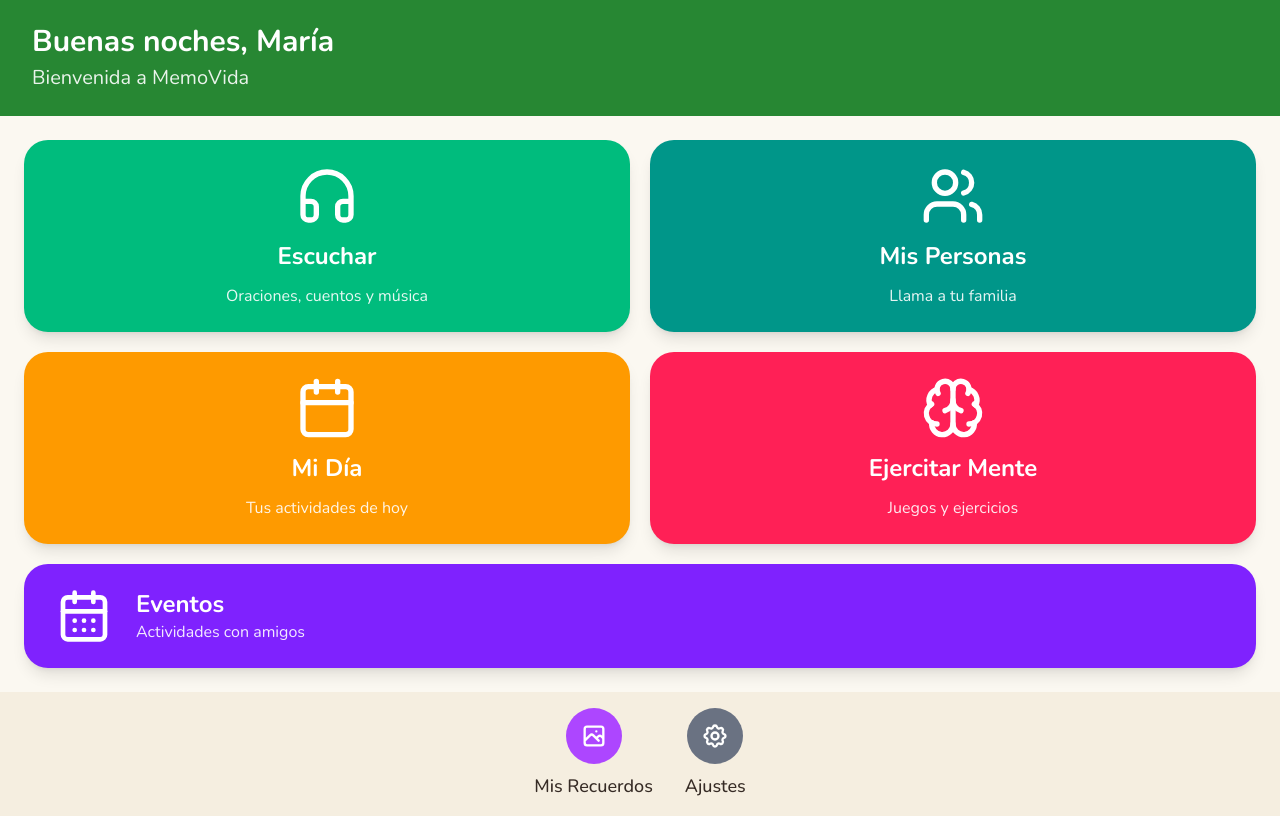
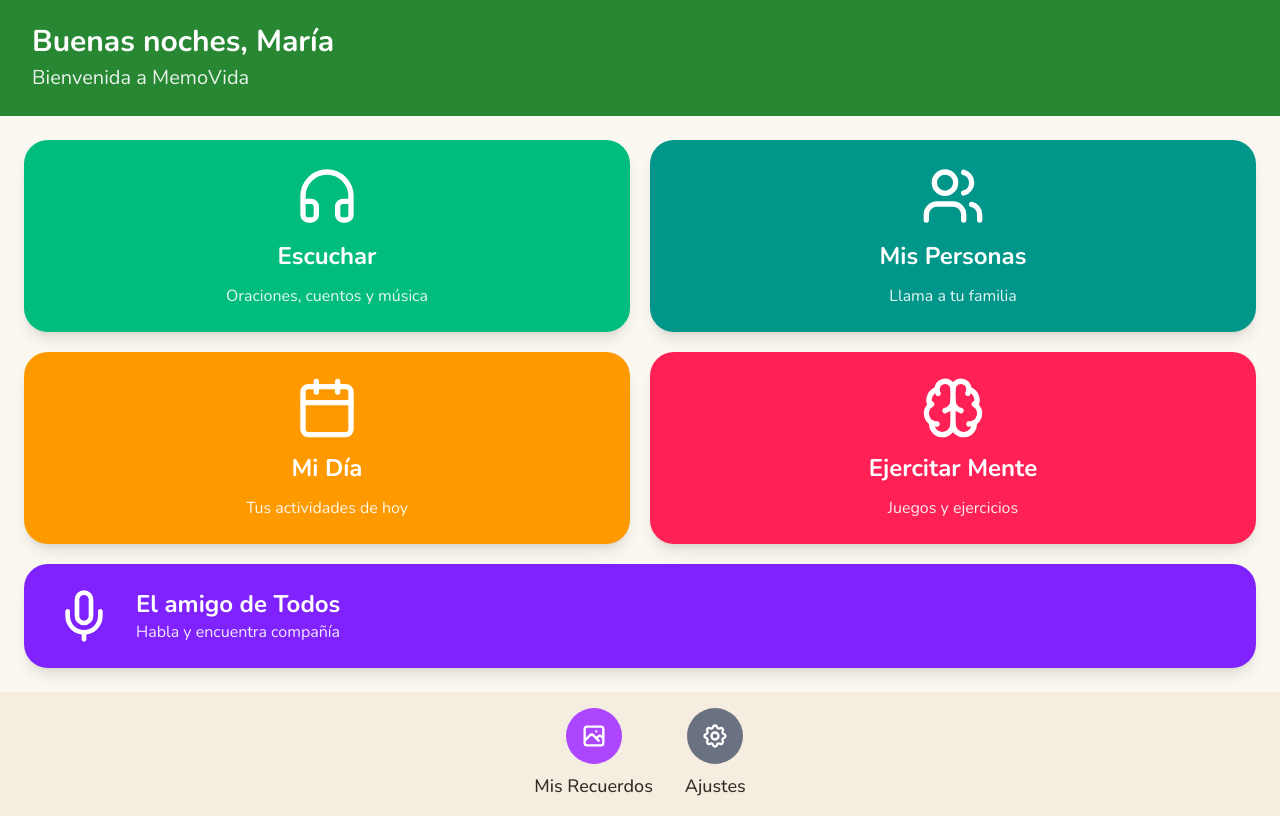
Before and after one commit to Alejitoox/Memovida, a Next.js app in the folder v0-output/: page / in a window 1280 px wide. Built offline with nearby package versions, Linux system fonts and the light colour scheme.

Commit message:
Replace CalendarDays icon with Mic in home screen

```diff
--- a/v0-output/components/memovida/screens/home-screen.tsx
+++ b/v0-output/components/memovida/screens/home-screen.tsx
@@ -2,7 +2,8 @@
 
 import { useState, useEffect } from 'react'
 import { useMemoVida, type Screen } from '@/lib/memovida-context'
-import { Headphones, Users, Calendar, Brain, CalendarDays } from 'lucide-react'
+import { Headphones, Users, Calendar, Brain, Mic } from 'lucide-react'
+// 👆 Cambié CalendarDays por Mic y lo borré del import
 
 interface MenuItem {
   id: Screen
@@ -63,7 +64,7 @@ export function HomeScreen() {
         <p className="text-xl opacity-90 mt-1">Bienvenida a MemoVida</p>
       </header>
 
-      {/* Grid de opciones 2x2 + botón Eventos */}
+      {/* Grid de opciones 2x2 + botón El amigo de Todos */}
       <main className="flex-1 p-6 flex flex-col gap-5">
         <div className="grid grid-cols-2 gap-5">
           {menuItems.map((item) => (
@@ -79,15 +80,17 @@ export function HomeScreen() {
           ))}
         </div>
 
-        {/* Botón Eventos — ancho completo */}
+        {/* Botón El amigo de Todos — ancho completo */}
         <button
-          onClick={() => navigateTo('eventos')}
+          onClick={() => navigateTo('eventos')} // puedes renombrar luego la screen si quieres
           className="w-full bg-violet-600 hover:bg-violet-700 text-white rounded-3xl px-8 py-6 flex items-center gap-6 transition-all duration-200 active:scale-95 shadow-lg"
         >
-          <CalendarDays className="h-14 w-14 flex-shrink-0" />
+          <Mic className="h-14 w-14 flex-shrink-0" />
           <div className="text-left">
-            <p className="text-2xl font-bold">Eventos</p>
-            <p className="text-base opacity-90">Actividades con amigos</p>
+            <p className="text-2xl font-bold">El amigo de Todos</p>
+            <p className="text-base opacity-90">
+              Habla y encuentra compañía
+            </p>
           </div>
         </button>
       </main>
```
